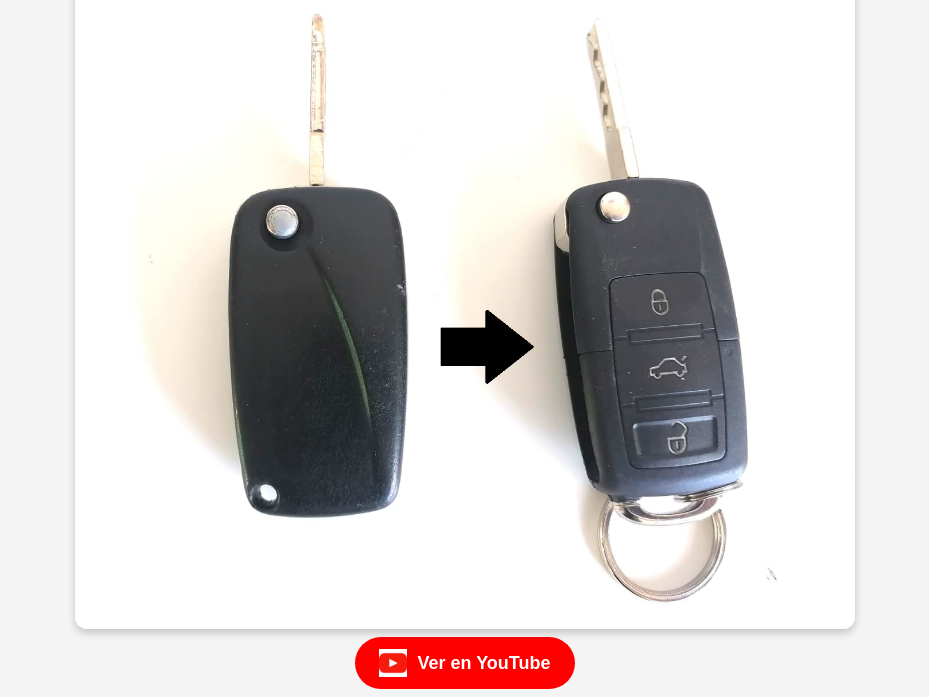
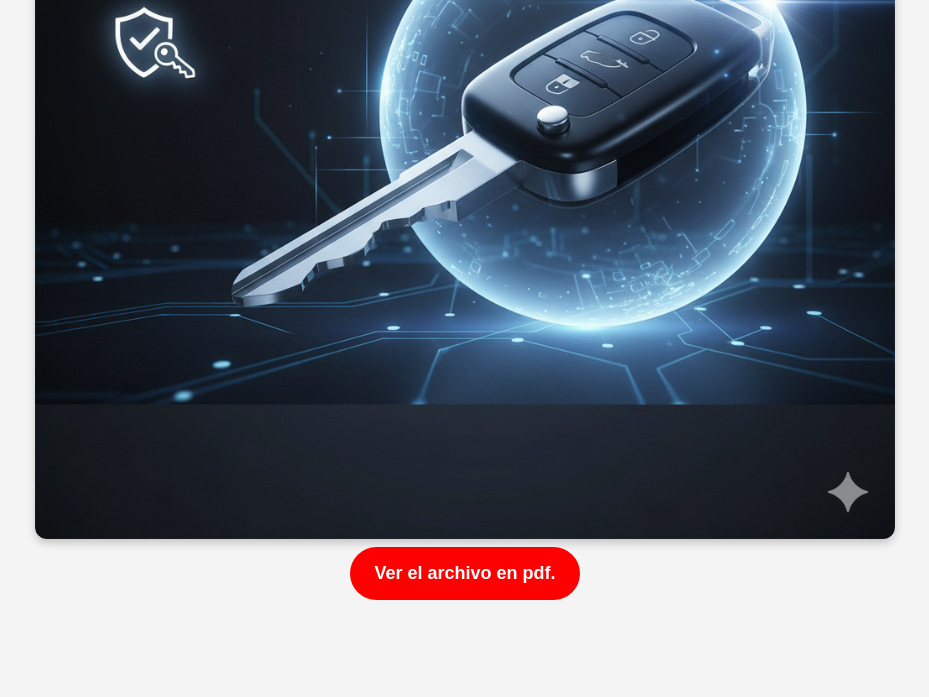
Before and after one commit to Diego1234Anacona/AutoKey-D-A, a plain HTML site: page index.html in a window 1280 px wide. Shown: the part 1700-2397 px from the top of the page, without its empty margins (175-1104 px from the left). Drawn offline with Linux system fonts and the light colour scheme.

Commit message:
Archivo de inportancia del duplicado

```diff
--- a/index.html
+++ b/index.html
@@ -228,14 +228,23 @@
               </div>
 
             </div>
-
-
-
           </div>
         </li>
+            </section>
 
+            <!--!La inportancia de tener un duplicado-->
+            <div class="video-preview">
+  <a href="archivos/inportancia de un duplicado.pdf" target="_blank">
+    <img src="img/portada.png" alt="Ver video en YouTube" class="preview-img">
+  </a>
+</div>
+      <!-- Botón de YouTube -->
+<div class="pedef-boton">
+  <a href="archivos/inportancia de un duplicado.pdf" target="_blank">
+    Ver el archivo en pdf.
+  </a>
+</div>
 
-            </section>
 
             <!--Conoce nuestro trabajo-->
     <section id="nuestro trabajo">
@@ -247,7 +256,8 @@
         Tu navegador no soporta el video.
       </video> -->
 
-    <!-- </section>
+    <!-- </secti
+     on>
 
        <section id="video" class="video-section">
       <h3 class="titulo-video">Mazda 3</h3>
--- a/style.css
+++ b/style.css
@@ -314,6 +314,24 @@ width: 100%;
   text-decoration: none;
   transition: background 0.3s ease;
 }
+.pedef-boton {
+  text-align: center;
+  margin-bottom: 40px;
+
+}
+.pedef-boton a {
+  display: inline-flex;
+  align-items: center;
+  gap: 10px;
+  background-color: #ff0000;
+  color: white;
+  font-size: 18px;
+  font-weight: bold;
+  padding: 12px 24px;
+  border-radius: 50px;
+  text-decoration: none;
+  transition: background 0.3s ease;
+}
 
 .youtube-boton a:hover {
   background-color: #cc0000;
```
Also changed, not shown: img/portada.png (added), 1 other file.
